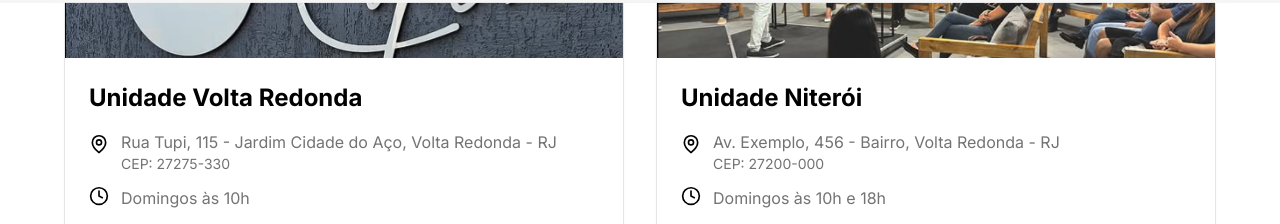
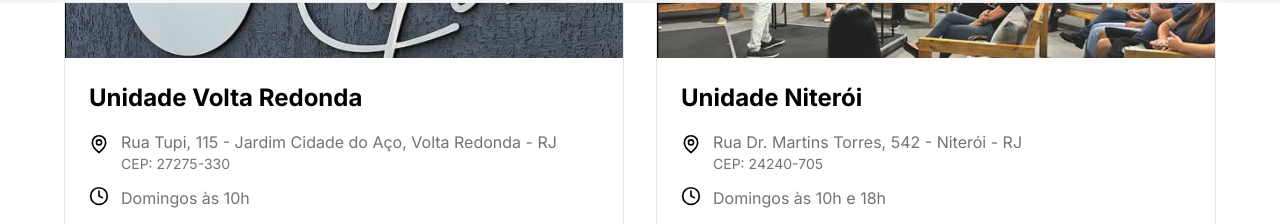
Before and after one commit to Jhonnyss3/capela-church, a React (Vite) app: page / in a window 1280 px wide. Shown: the part 2130-2354 px from the top of the page. Built offline with nearby package versions, Linux system fonts and the light colour scheme.

Commit message:
fix: corrigido endereço de niterói

```diff
--- a/src/components/ChurchWhere.tsx
+++ b/src/components/ChurchWhere.tsx
@@ -16,10 +16,10 @@ const ChurchLocations = () => {
     },
     {
       name: "Unidade Niterói",
-      address: "Av. Exemplo, 456 - Bairro, Volta Redonda - RJ",
-      cep: "27200-000",
+      address: "Rua Dr. Martins Torres, 542 - Niterói - RJ",
+      cep: "24240-705",
       schedule: "Domingos às 10h e 18h",
-      mapsUrl: "https://maps.google.com/?q=Volta+Redonda+RJ",
+      mapsUrl: "https://www.google.com/maps/place/R.+Dr.+Martins+T%C3%B4rres,+542+-+Santa+Rosa,+Niter%C3%B3i+-+RJ,+24240-705/data=!4m2!3m1!1s0x998412af76c1e7:0x145b7719287a7514?sa=X&ved=1t:242&ictx=111",
       image: "/images/locations/niteroi_location.png"
     },
   ];
```
